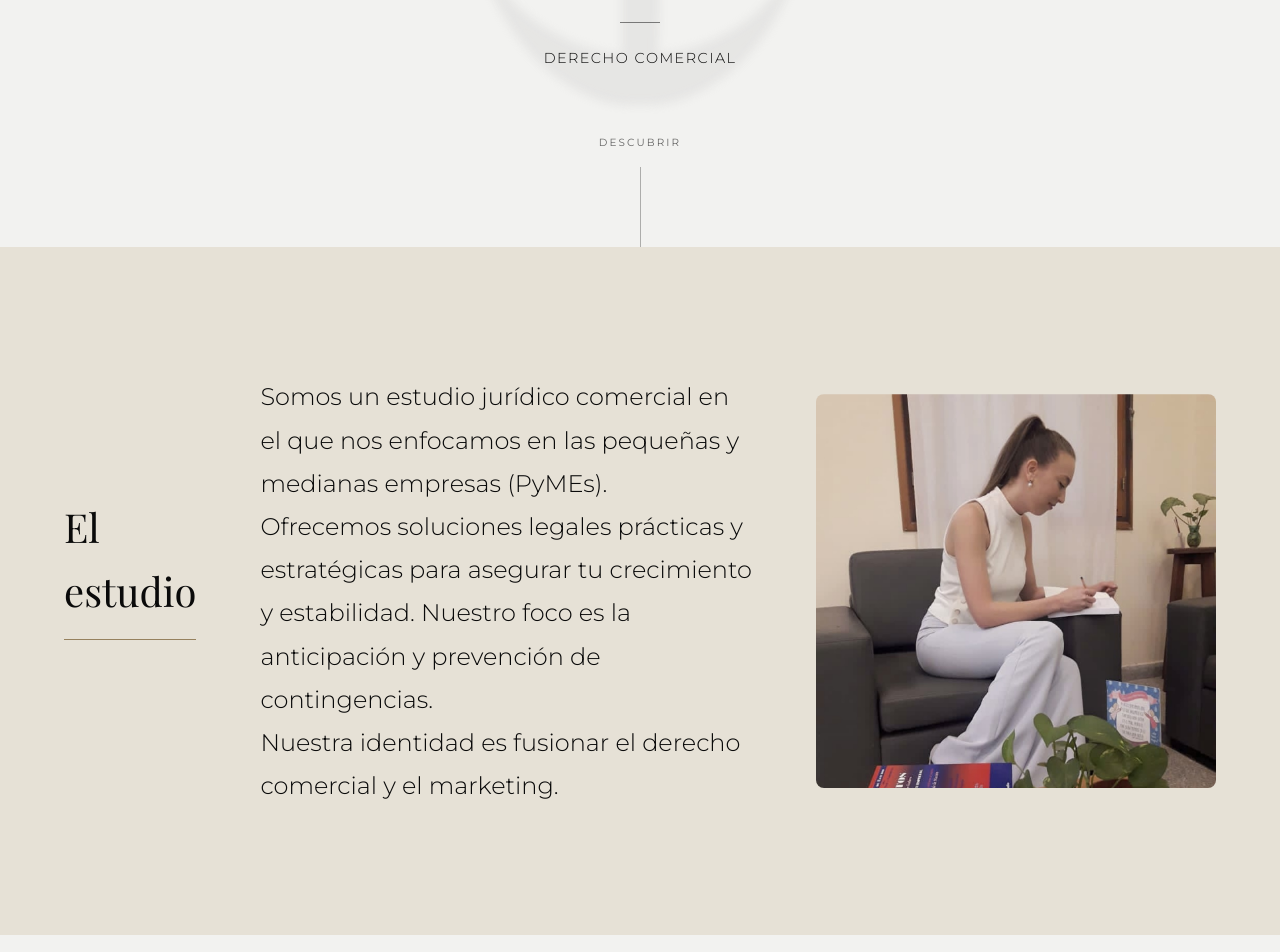
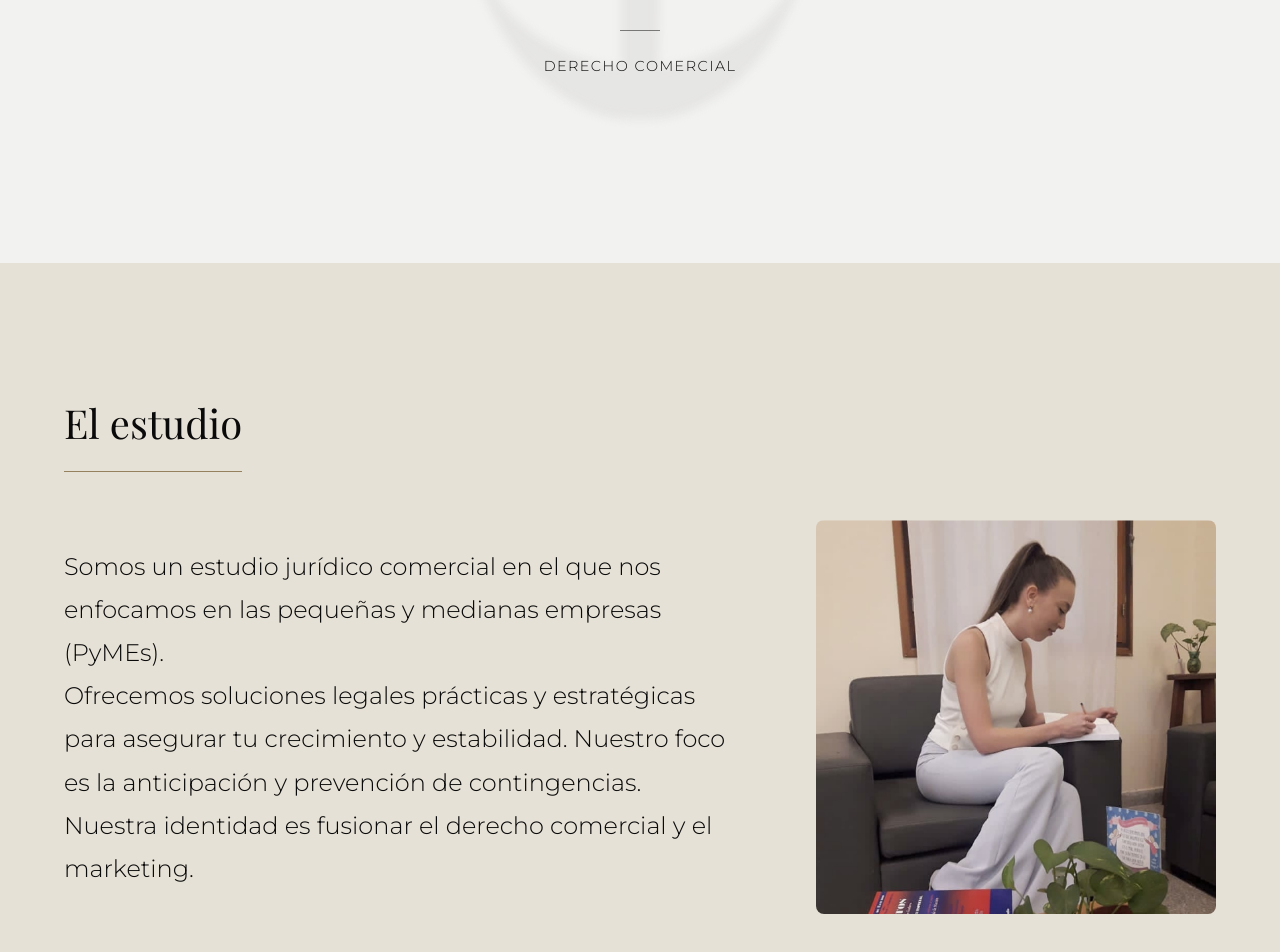
Before and after one commit to Nicogarciablanco/Estudio-Paz-Aranguren, a React (Vite) app: page / in a window 1280 px wide. Shown: the part 560-1512 px from the top of the page. Built offline with nearby package versions, Linux system fonts and the light colour scheme.

Commit message:
segundo commit dev

```diff
--- a/src/pages/Home/sections/About/About.jsx
+++ b/src/pages/Home/sections/About/About.jsx
@@ -8,6 +8,7 @@ export default function About() {
     <SectionBackground id="about">
       <Section className="about-section">
         <SectionTitle className="about-title" {...fadeProps}>El estudio</SectionTitle>
+        <div className="about-content">
           <AboutText {...fadeProps}>
             {aboutParagraph}
           </AboutText>
@@ -18,7 +19,7 @@ export default function About() {
             alt="Sobre nosotros"
             {...imageRevealProps}
           />
-
+        </div>
       </Section>
     </SectionBackground>
   );
--- a/src/pages/Home/sections/About/styles/aboutStyles.js
+++ b/src/pages/Home/sections/About/styles/aboutStyles.js
@@ -7,9 +7,16 @@ export const SectionBackground = styled.section`
 
   .about-section {
     display: flex;
+    flex-direction: column;
+    align-items: flex-start; /* Asegura que el título quede arriba a la izquierda */
+  }
+
+  .about-content {
+    display: flex;
     align-items: center;
     justify-content: space-between;
     gap: 4rem;
+    width: 100%;
   }
 
   @media (max-width: 768px) {
@@ -22,10 +29,13 @@ export const SectionBackground = styled.section`
     }
 
     .about-section {
+      text-align: center;
+      padding: clamp(1.5rem, 4vw, 3rem) clamp(1rem, 3vw, 2rem) !important;
+    }
+
+    .about-content {
       flex-direction: column;
-      text-align: center;
       gap: 2rem;
-      padding: clamp(1.5rem, 4vw, 3rem) clamp(1rem, 3vw, 2rem) !important;
     }
   }
 
@@ -33,8 +43,9 @@ export const SectionBackground = styled.section`
     display: block; /* Quitamos el flex center global para que la foto no sea atraída al área visible de arriba */
     .about-section {
       padding: 0 1rem 2rem 1rem !important; /* Ajuste interno seguro (sin padding superior para no pisar el 35vh) */
-      display: flex;
-      flex-direction: column;
+      align-items: center;
+    }
+    .about-content {
       align-items: center;
       justify-content: flex-start;
     }
--- a/src/pages/Home/sections/Hero/Hero.jsx
+++ b/src/pages/Home/sections/Hero/Hero.jsx
@@ -4,7 +4,6 @@ import {
   HeroSection,
   HeroTitle,
   Overline,
-  ScrollIndicator,
   Divider,
   HeroSubtitle,
 } from './styles/heroStyles';
@@ -32,15 +31,6 @@ export default function Hero() {
           {heroContent.subtitle}
         </HeroSubtitle>
       </ContentWrapper>
-
-      <ScrollIndicator
-        initial={{ opacity: 0, y: 20 }}
-        animate={{ opacity: 1, y: 0 }}
-        transition={{ delay: 2, duration: 1.2 }}
-      >
-        <span>{heroContent.discoverLabel}</span>
-        <div className="line"></div>
-      </ScrollIndicator>
     </HeroSection>
   );
 }
--- a/src/pages/Home/sections/Hero/styles/heroStyles.js
+++ b/src/pages/Home/sections/Hero/styles/heroStyles.js
@@ -3,7 +3,7 @@ import { motion } from 'framer-motion';
 
 export const HeroSection = styled.section`
   position: relative;
-  min-height: 90vh; /* Desktop */
+  min-height: 92vh; /* Desktop */
   display: flex;
   flex-direction: column;
   justify-content: center;
```
Lines whose indentation alone changed are shown as unchanged.
